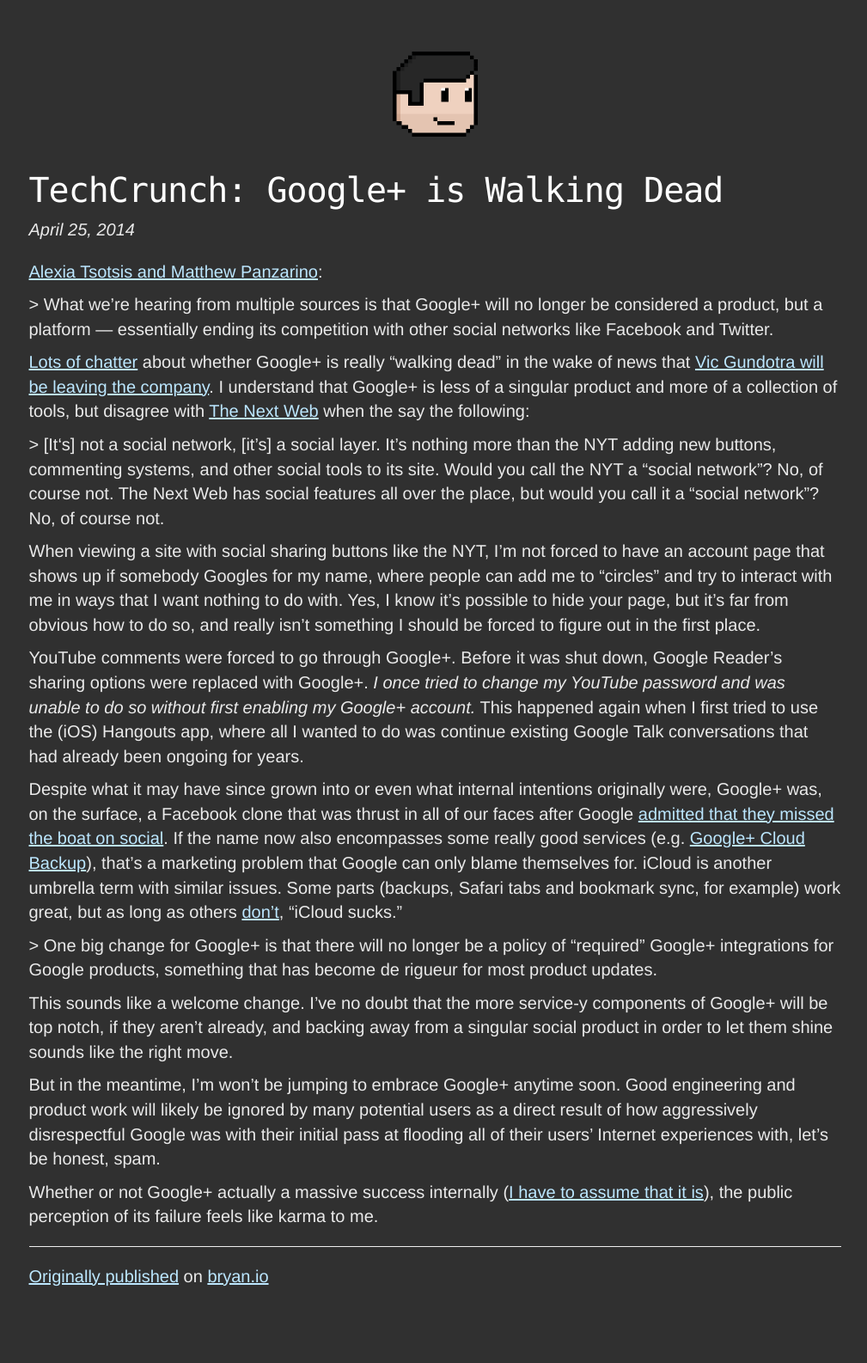
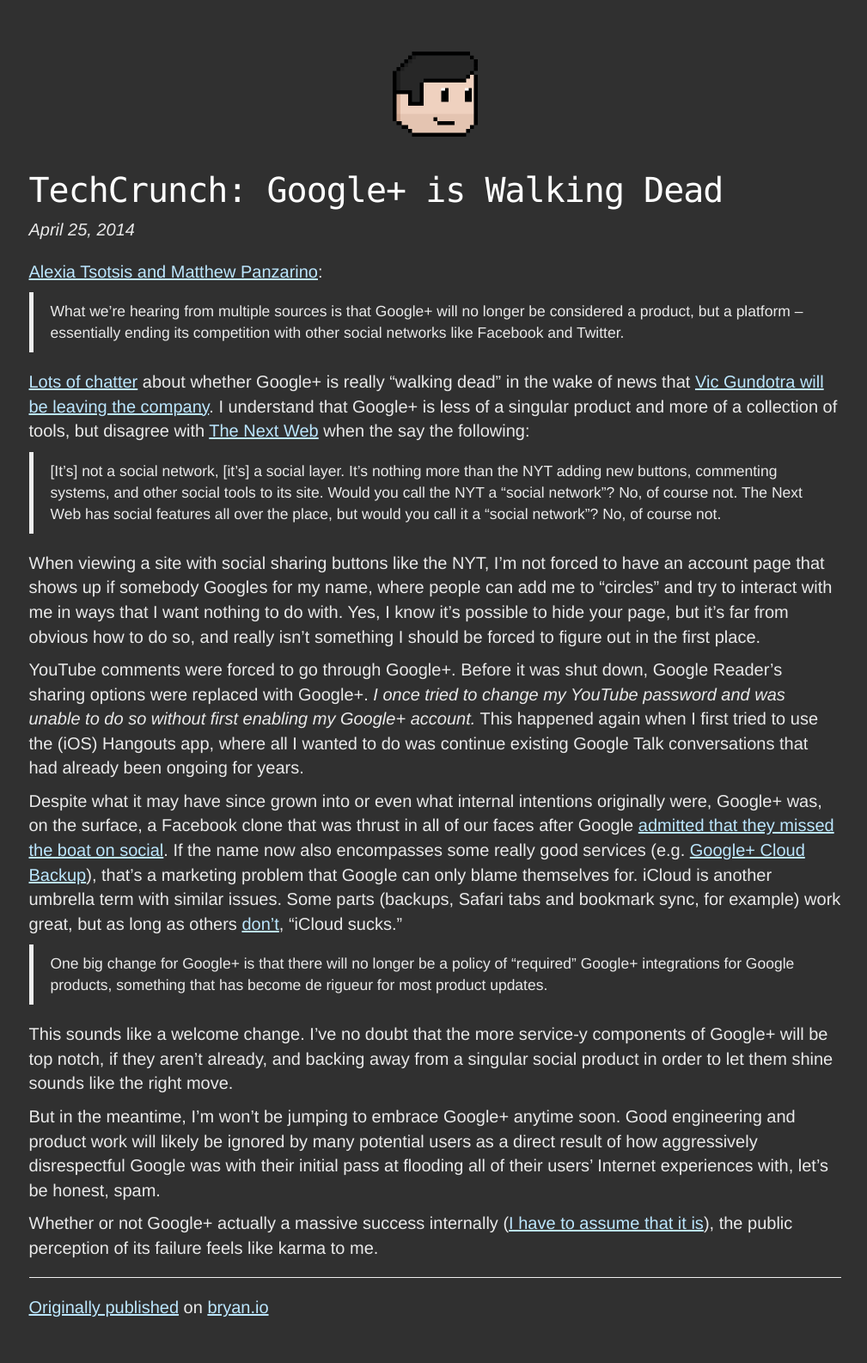
Before and after one commit to irace/irace.github.com, a Jekyll site: the page built from _posts/2014-04-25-google+-is-walking-dead.md, in a window 1280 px wide. Shown: the whole page at 86% size, without its empty margins (134-1143 px from the left). Built offline with Jekyll 4.4.1, drawn with Linux system fonts in a browser that asks for light colours; nearby versions of some CDN libraries; before the commit the page ends 1549 px from its top, so only the background shows below that; some of the changed lines change nothing that is shown.

Commit message:
Remove entities

```diff
--- a/_posts/2014-04-25-google+-is-walking-dead.md
+++ b/_posts/2014-04-25-google+-is-walking-dead.md
@@ -7,19 +7,19 @@
 
 [Alexia Tsotsis and Matthew Panzarino](http://techcrunch.com/2014/04/24/google-is-walking-dead/):
 
-&gt; What we&rsquo;re hearing from multiple sources is that Google+ will no longer be considered a product, but a platform &mdash; essentially ending its competition with other social networks like Facebook and Twitter.
+> What we’re hearing from multiple sources is that Google+ will no longer be considered a product, but a platform – essentially ending its competition with other social networks like Facebook and Twitter.
 
-[Lots of chatter](http://bits.blogs.nytimes.com/2012/03/06/google-defending-google-plus-shares-usage-numbers/) about whether Google+ is really "walking dead&rdquo; in the wake of news that [Vic Gundotra will be leaving the company](http://techcrunch.com/2014/04/24/vic-gundotra-the-father-of-google-is-leaving-google-after-8-years/).  I understand that Google+ is less of a singular product and more of a collection of tools, but disagree with [The Next Web](http://thenextweb.com/socialmedia/2012/03/08/for-the-last-time-lets-all-say-it-together-google-is-not-a-social-network/) when the say the following:
+[Lots of chatter](http://bits.blogs.nytimes.com/2012/03/06/google-defending-google-plus-shares-usage-numbers/) about whether Google+ is really “walking dead” in the wake of news that [Vic Gundotra will be leaving the company](http://techcrunch.com/2014/04/24/vic-gundotra-the-father-of-google-is-leaving-google-after-8-years/).  I understand that Google+ is less of a singular product and more of a collection of tools, but disagree with [The Next Web](http://thenextweb.com/socialmedia/2012/03/08/for-the-last-time-lets-all-say-it-together-google-is-not-a-social-network/) when the say the following:
 
-&gt; [It&lsquo;s] not a social network, [it&rsquo;s] a social layer. It&rsquo;s nothing more than the NYT adding new buttons, commenting systems, and other social tools to its site. Would you call the NYT a &ldquo;social network&rdquo;? No, of course not. The Next Web has social features all over the place, but would you call it a &ldquo;social network&rdquo;? No, of course not.
+> [It’s] not a social network, [it’s] a social layer. It’s nothing more than the NYT adding new buttons, commenting systems, and other social tools to its site. Would you call the NYT a “social network”? No, of course not. The Next Web has social features all over the place, but would you call it a “social network”? No, of course not.
 
-When viewing a site with social sharing buttons like the NYT, I'm not forced to have an account page that shows up if somebody Googles for my name, where people can add me to &ldquo;circles&rdquo; and try to interact with me in ways that I want nothing to do with. Yes, I know it's possible to hide your page, but it's far from obvious how to do so, and really isn't something I should be forced to figure out in the first place.
+When viewing a site with social sharing buttons like the NYT, I'm not forced to have an account page that shows up if somebody Googles for my name, where people can add me to “circles” and try to interact with me in ways that I want nothing to do with. Yes, I know it's possible to hide your page, but it's far from obvious how to do so, and really isn't something I should be forced to figure out in the first place.
 
 YouTube comments were forced to go through Google+. Before it was shut down, Google Reader's sharing options were replaced with Google+. *I once tried to change my YouTube password and was unable to do so without first enabling my Google+ account.* This happened again when I first tried to use the (iOS) Hangouts app, where all I wanted to do was continue existing Google Talk conversations that had already been ongoing for years.
 
 Despite what it may have since grown into or even what internal intentions originally were, Google+ was, on the surface, a Facebook clone that was thrust in all of our faces after Google [admitted that they missed the boat on social](http://venturebeat.com/2013/12/30/eric-schmidt-social-genomics/). If the name now also encompasses some really good services (e.g. [Google+ Cloud Backup](http://carpeaqua.com/2014/04/23/state-of-photo-sharing-2014/)), that's a marketing problem that Google can only blame themselves for. iCloud is another umbrella term with similar issues. Some parts (backups, Safari tabs and bookmark sync, for example) work great, but as long as others [don't](http://www.theverge.com/2013/3/26/4148628/why-doesnt-icloud-just-work), "iCloud sucks."
 
-&gt; One big change for Google+ is that there will no longer be a policy of &ldquo;required&rdquo; Google+ integrations for Google products, something that has become de rigueur for most product updates.
+> One big change for Google+ is that there will no longer be a policy of “required” Google+ integrations for Google products, something that has become de rigueur for most product updates.
 
 This sounds like a welcome change. I've no doubt that the more service-y components of Google+ will be top notch, if they aren't already, and backing away from a singular social product in order to let them shine sounds like the right move.
 
```
